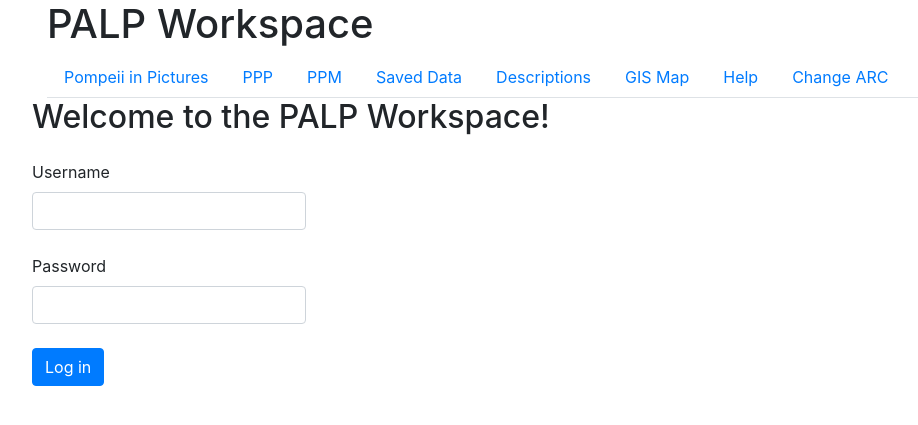
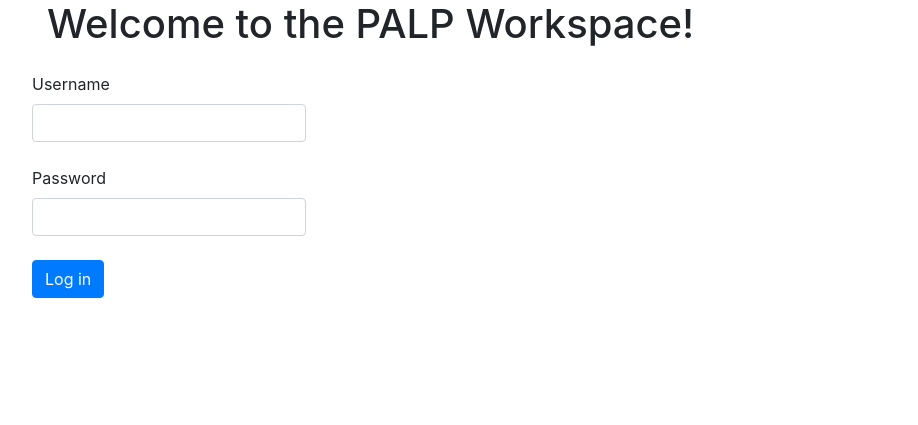
Before and after one commit to alexroseb/PALP-Workspace, a Flask app: page / in a window 1280 px wide. Shown: the top 425 px of the page, without its empty margins (17-935 px from the left). Run offline with Flask 2, Linux system fonts and the light colour scheme; parts of the project's set-up code (start-up, migrations or seed data) failed here and were passed over; some libraries are stand-ins or nearby versions.

Commit message:
Fix PPP add

```diff
--- a/app.py
+++ b/app.py
@@ -150,7 +150,6 @@ def init():
 											  "ppmimgs": [],
 											  "notes": "",
 											  "done": False,
-											  "current": False,
 											  "trackerindex": l}
 			if links[l]:
 				session['ARClist'][arclist[l]]["link"] = links[l]
@@ -203,7 +202,8 @@ def chooseARCs():
 
 @app.route('/makedoc/<chosenarc>')
 def makedoc(chosenarc):
-	session['ARClist'][chosenarc]['current'] = True
+	session['carryoverPPP'] = ""
+	session['carryoverPPPids'] = []
 	session['current'] = chosenarc
 	if 'http' not in session['ARClist'][chosenarc]['link']:
 		# Copy template spreadsheet
@@ -227,6 +227,8 @@ def makedoc(chosenarc):
 def showPPP():
 
 	if session.get('logged_in') and session["logged_in"]:
+		inswithz = propwithz = ""
+
 		# PPP ids are a combination of location data
 		pppCur = mysql.connection.cursor()
 		pppQuery = "SELECT uuid, description, id, location, material FROM PPP WHERE id LIKE %s;"
@@ -236,13 +238,17 @@ def showPPP():
 		if (session.get('insula')):
 			if len(session['insula']) < 2:
 				loc += "0" + session['insula']
+				inswithz = "0" + session['insula']
 			else:
 				loc += session['insula']
+				inswithz = session['insula']
 		if (session.get('property')):
 			if len(session['property']) < 2:
 				loc += "0" + session['property']
+				propwithz = "0" + session['property']
 			else:
 				loc += session['property']
+				propwithz = session['property']
 		if (session.get('room')):
 			loc += session['room']
 
@@ -258,7 +264,7 @@ def showPPP():
 
 		return render_template('PPP.html',
 			catextppp=session['carryoverPPP'], dbdata = dataplustrans, indices = indices, arc=session['current'],
-			region=session['region'], insula=session['insula'], property=session['property'], room=session['room'])
+			region=session['region'], insula=inswithz, property=propwithz, room=session['room'])
 
 	else:
 		error= "Sorry, this page is only accessible by logging in."
--- a/templates/index.html
+++ b/templates/index.html
@@ -14,38 +14,7 @@
 
     <div class="container">
         <div class="header">
-            <h1> PALP Workspace </h1>
-            <nav>
-                <ul class="nav nav-tabs">
-                    <li class="nav-item">
-                        <a class="nav-link" href="/PinP">Pompeii in Pictures</a>
-                    </li>
-                    <li class="nav-item">
-                        <a class="nav-link" href="/PPP">PPP</a>
-                    </li>
-                    <li class="nav-item">
-                        <a class="nav-link" href="/PPM">PPM</a>
-                    </li>
-                    <li class="nav-item">
-                        <a class="nav-link" href="/data">Saved Data</a>
-                    </li>
-                    <li class="nav-item">
-                        <a class="nav-link" href="/descriptions">Descriptions</a>
-                    </li>
-                    <li class="nav-item">
-                        <a class="nav-link" href="/GIS">GIS Map</a>
-                    </li>
-                    <li class="nav-item">
-                        <a class="nav-link" href="/help">Help</a>
-                    </li>
-                    <li class="nav-item">
-                        <a class="nav-link" href="/">Change ARC</a>
-                    </li>
-                </ul>
-            </nav>
-        </div>
-        <div class="row">
-            <h2> Welcome to the PALP Workspace! </h2>
+            <h1> Welcome to the PALP Workspace! </h1>
         </div>
         <div class="row">
             <p style="color:red; font-size: 1.875em;">{{error}}</p>
```
Also changed, not shown: templates/descs.html (+0 -27 lines).
